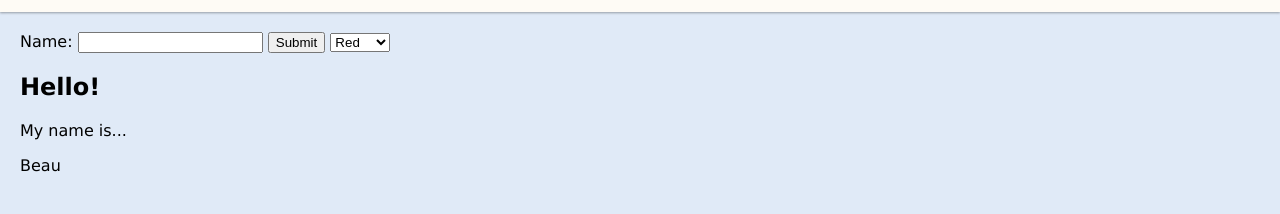
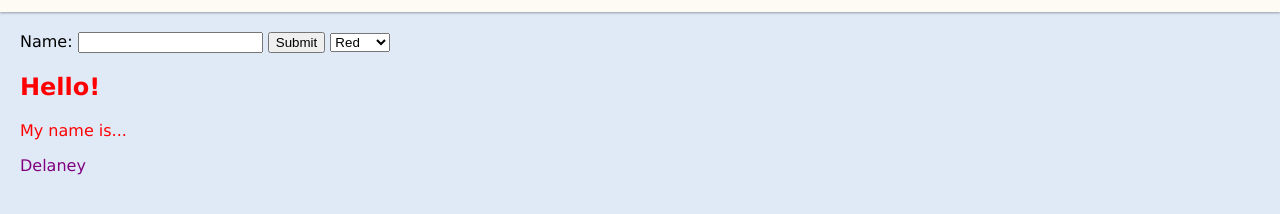
Before and after one commit to 2022-oct-demos/name-tag-demo, a plain HTML site: page index.html in a window 1280 px wide. Shown: the part 68-282 px from the top of the page. Drawn offline with Linux system fonts and the light colour scheme.

Commit message:
added text context and purple color

```diff
--- a/app.js
+++ b/app.js
@@ -1,2 +1,5 @@
 const nameDisplay = document.getElementById('name');
 console.log('nameDisplay', nameDisplay);
+
+nameDisplay.textContent = 'Delaney';
+nameDisplay.classList.add('purple');
--- a/styles/global.css
+++ b/styles/global.css
@@ -33,3 +33,19 @@
 main {
     padding: 20px;
 }
+
+.purple {
+    color: purple;
+}
+
+.red {
+    color: red;
+}
+
+.blue {
+    color: blue;
+}
+
+.green {
+    color: green;
+}
```
